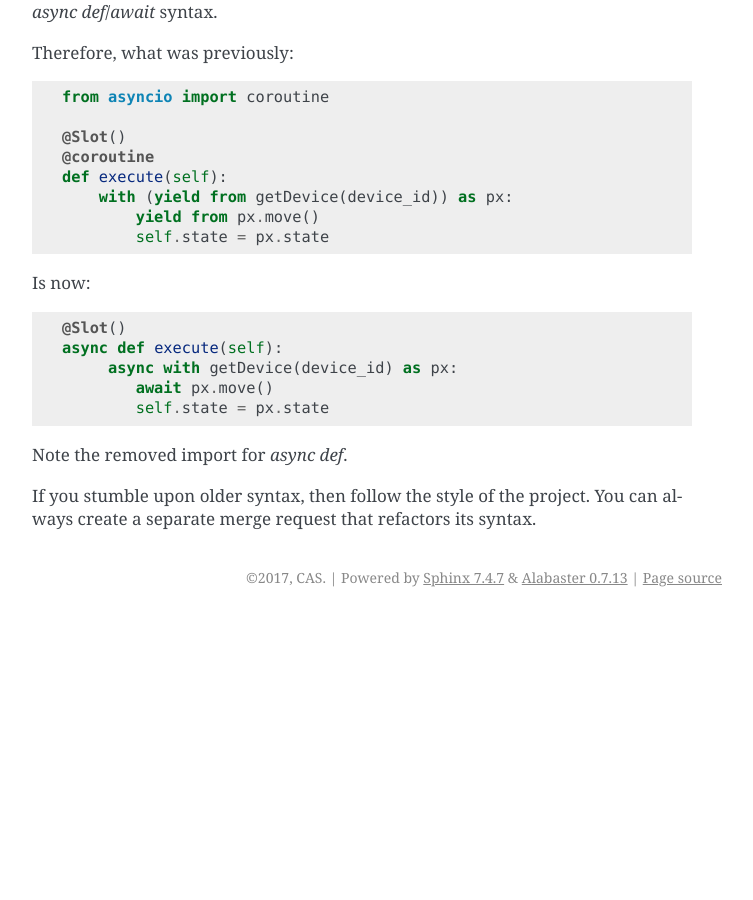
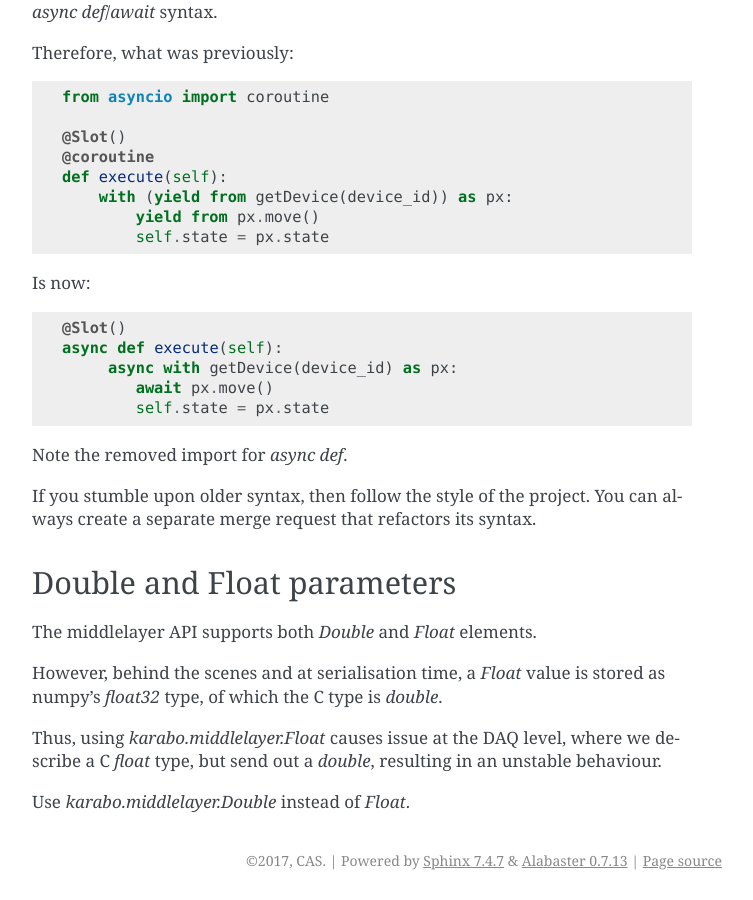
Before and after one commit to European-XFEL/howToMiddlelayer, a Sphinx documentation site: the page built from source/chap1/code_style.rst, in a window 1280 px wide and 900 px high, scrolled down 3817 px. Shown: the whole window, without its empty margins (388-1141 px from the left). Built offline with Sphinx 7.4.7, drawn with Linux system fonts in a browser that asks for light colours; before the commit the page ends 4434 px from its top, so only the background shows below that; some of the changed text lies outside the part shown.

Commit message:
Add Double usage recommendation

```diff
--- a/source/chap1/code_style.rst
+++ b/source/chap1/code_style.rst
@@ -210,6 +210,19 @@ Note the removed import for `async def`.
 If you stumble upon older syntax, then follow the style of the project.
 You can always create a separate merge request that refactors its syntax.
 
+Double and Float parameters
++++++++++++++++++++++++++++
+The middlelayer API supports both `Double` and `Float` elements.
+
+However, behind the scenes and at serialisation time, a `Float` value is stored
+as numpy's `float32` type, of which the C type is `double`.
+
+Thus, using `karabo.middlelayer.Float` causes issue at the DAQ level, where we
+describe a C `float` type, but send out a `double`, resulting in an unstable
+behaviour.
+
+Use `karabo.middlelayer.Double` instead of `Float`.
+
 .. _PEP8: https://www.python.org/dev/peps/pep-0008/
 .. _PEP20: https://www.python.org/dev/peps/pep-0020/
 .. _PEP257: https://www.python.org/dev/peps/pep-0257/
```
